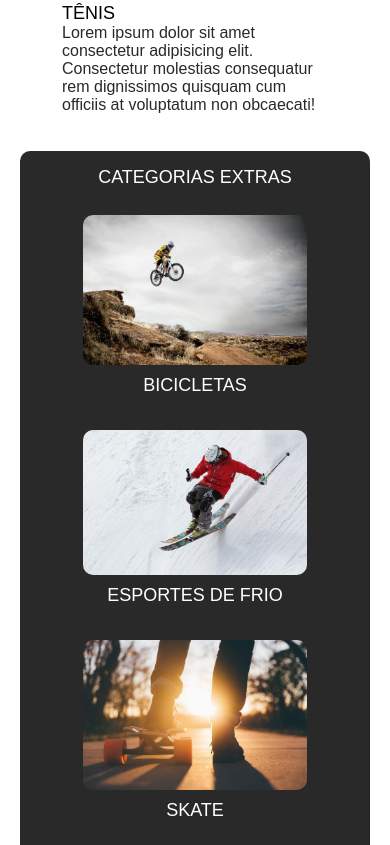
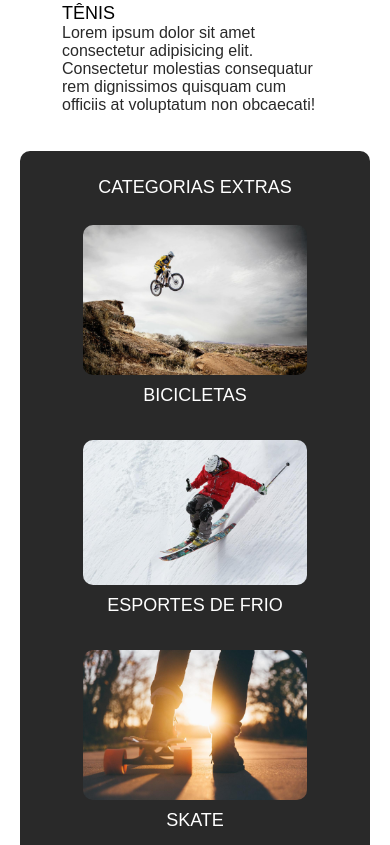
Before and after one commit to rubensaintz/onebitsports, a plain HTML site: page index.html in a window 390 px wide. Shown: the part 3236-4081 px from the top of the page. Drawn offline with Linux system fonts and the light colour scheme.

Commit message:
terceiro commit, alteração da responsividade nas categorias extras

```diff
--- a/style.css
+++ b/style.css
@@ -141,6 +141,27 @@
 .link-footer:hover {
   border-bottom-color: black;
 }
+@media (max-width: 888px) {
+  .categories {
+    grid-column: 1/5;
+  }
+  .extra-categories {
+    grid-column: 1/5;
+    display: flex;
+    flex-direction: row;
+    flex-wrap: wrap;
+    justify-content: center;
+  }
+  .extra-categories p:nth-child(1){
+    padding-top: 10px;
+    width: 100%;
+    text-align: center;
+  }
+  .extra-card {
+    align-items: center;
+    max-width: 300px;
+  }
+}
 @media (max-width: 620px) {
   .categories {
     grid-column: 1/5;
```
